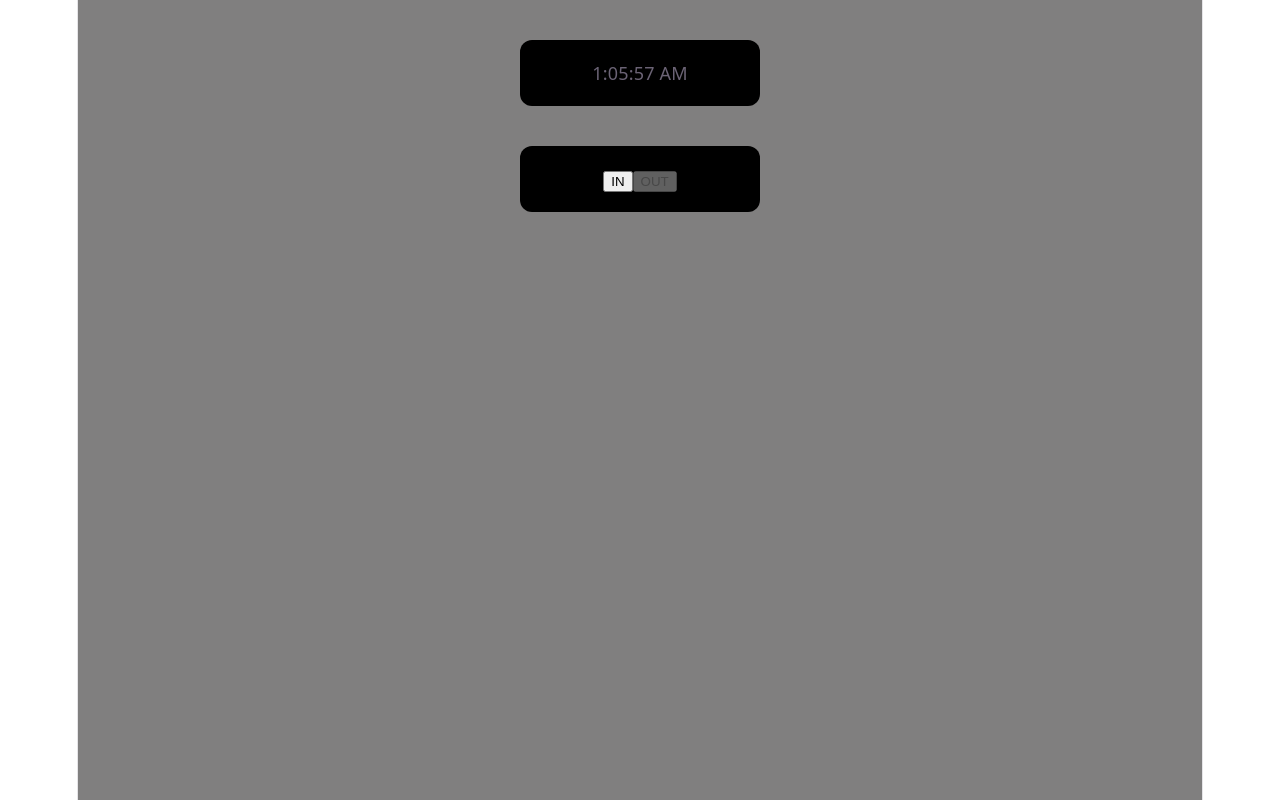
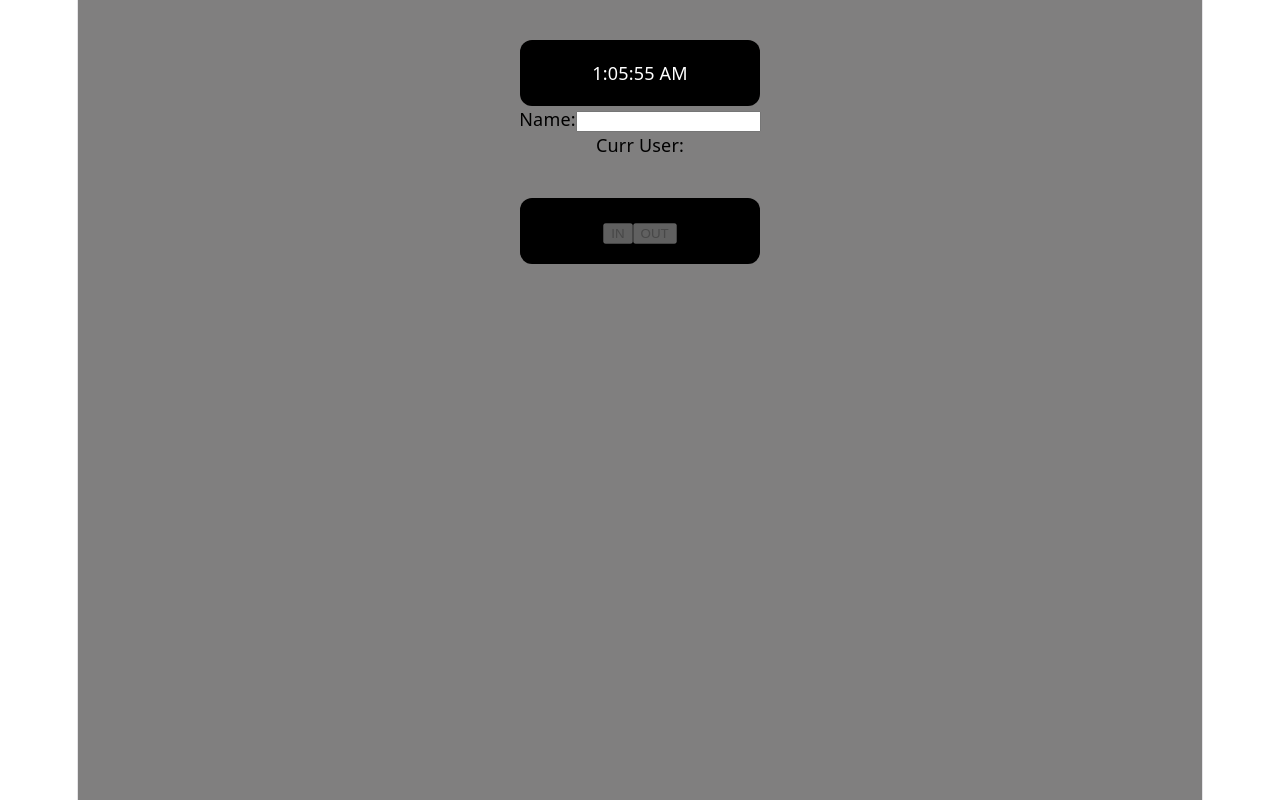
Before and after one commit to jackm149/react-personal, a React (Vite) app: page / in a window 1280 px wide. Built offline with nearby package versions, Linux system fonts and the light colour scheme.

Commit message:
added username functionality via textbox

```diff
--- a/src/App.css
+++ b/src/App.css
@@ -8,6 +8,7 @@ body {
     display: flex;
     flex-direction: column;
     align-items: center;
+    color: black;
 }
 
 .clock {
@@ -16,6 +17,7 @@ body {
     border-radius: 12px;
     padding: 20px;
     width: 200px;
+    color: white;
 }
 
 .buttonDefault {
--- a/src/App.tsx
+++ b/src/App.tsx
@@ -1,16 +1,14 @@
 import "./App.css";
 import Clock from "./components/timeComponent";
 import React, { useState } from "react";
-import { Button } from "react-bootstrap";
+import { Button, Form } from "react-bootstrap";
 
 export default function App(): React.JSX.Element {
-    //implement userAuth system, default value is me right now :(
-    const user: string = "Dan";
-
     //which button is disabled depending on user clock
     const [whichDisabled, setWhichDisabled] = useState<string>("OUT");
+    const [user, setUser] = useState<string>("");
 
-    //sending to googleSheet, takes in a message string.
+    //sending to googleSheet, takes in a message either IN | OUT based on buttons.
     function sendToSheet(message: string) {
         fetch(
             "https://script.google.com/macros/s/AKfycbx4cjXYRjU-MkjzxOMqWLHSvfCkWNXGfq0JLLPYy1J36LzTzitGOub9DeJLI7cUxpvr/exec",
@@ -27,11 +25,22 @@ export default function App(): React.JSX.Element {
         );
     }
 
+    //changing name in textbox controller
+    function updateName(event: React.ChangeEvent<HTMLInputElement>) {
+        setUser(event.target.value);
+    }
+
     return (
         <div className="app">
             <div className="clock">
                 <Clock />
             </div>
+
+            <Form.Group>
+                <Form.Label>Name:</Form.Label>
+                <Form.Control value={user} onChange={updateName} />
+            </Form.Group>
+            <div>Curr User: {user}</div>
 
             <div className="buttonDefault">
                 <Button
@@ -39,7 +48,7 @@ export default function App(): React.JSX.Element {
                         sendToSheet("IN");
                         setWhichDisabled("IN");
                     }}
-                    disabled={whichDisabled === "IN"}
+                    disabled={whichDisabled === "IN" || user === ""}
                 >
                     IN
                 </Button>
@@ -49,7 +58,7 @@ export default function App(): React.JSX.Element {
                         sendToSheet("OUT");
                         setWhichDisabled("OUT");
                     }}
-                    disabled={whichDisabled === "OUT"}
+                    disabled={whichDisabled === "OUT" || user === ""}
                 >
                     OUT
                 </Button>
```
Lines whose indentation alone changed are shown as unchanged.
